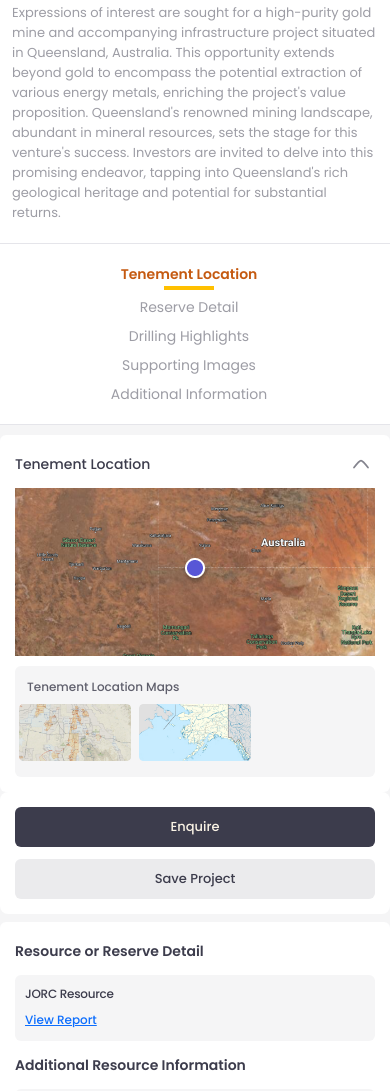
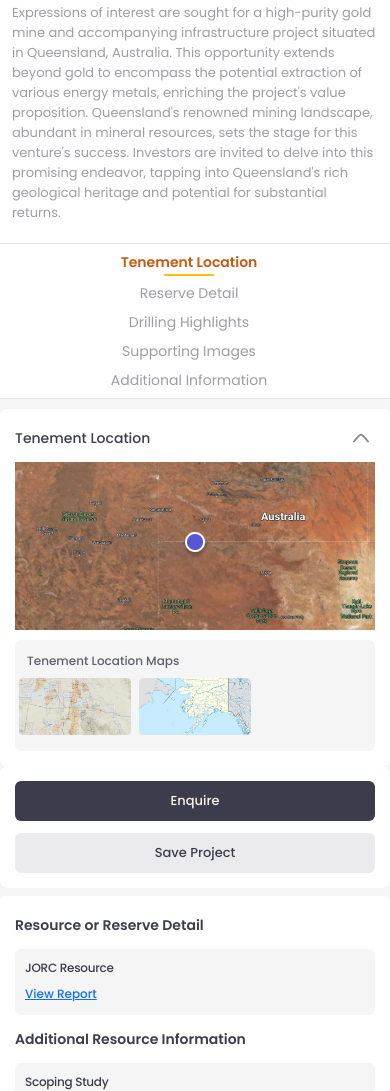
Before and after one commit to DineshR-Sparkout/Minexchange, a plain HTML site: page index.html in a window 390 px wide. Shown: the part 909-2000 px from the top of the page. Drawn offline with nearby package versions, Linux system fonts and the light colour scheme.

Commit message:
commit changes

```diff
--- a/assets/CSS/Responsive.css
+++ b/assets/CSS/Responsive.css
@@ -143,6 +143,10 @@
     .footer-content{
         gap: 50px;
     }
+    .tab-container{
+        padding: 15px 0;
+
+    }
 }
 @media(max-width:991px){
     .works{
@@ -263,6 +267,14 @@
     .footer-head{
         padding-bottom: 8px;
     }
+    .tab-container{
+        padding: 12px 0;
+
+    }
+    .active-rule,.active-line{
+        height: 3px;
+    }
+
 
 }
 @media(max-width:767px){
@@ -409,10 +421,14 @@
         gap: 20px;
     }
     .footer-content{
-        gap: 25px;
+        gap: 20px;
     }
     .footer-head{
         padding-bottom: 6px;
+    }
+    .tab-container{
+        padding: 9px 0;
+
     }
 
 }
@@ -422,7 +438,7 @@
         padding: 15px 0;
     }
     .tabs{
-        padding-bottom: 8px;
+        padding-bottom: 2px;
     }
     .promote-btn{
         padding-top:3px;
@@ -518,10 +534,17 @@
         gap: 10px;
     }
     .footer-content{
-        gap: 15px;
+        gap: 10px;
     }
     .footer-head{
         padding-bottom: 4px;
     }
+    .tab-container{
+        padding: 6px 0;
+
+    }
+    .active-rule,.active-line{
+        height: 2px;}
+
 
 }
--- a/assets/CSS/style.css
+++ b/assets/CSS/style.css
@@ -179,6 +179,7 @@ nav{
     width: 50px;
     background-color: #FFC000;
     margin:auto;
+    border-radius: 23px;
 }
 .tab-container{
     border: 1px solid#E5E5EA;
```
